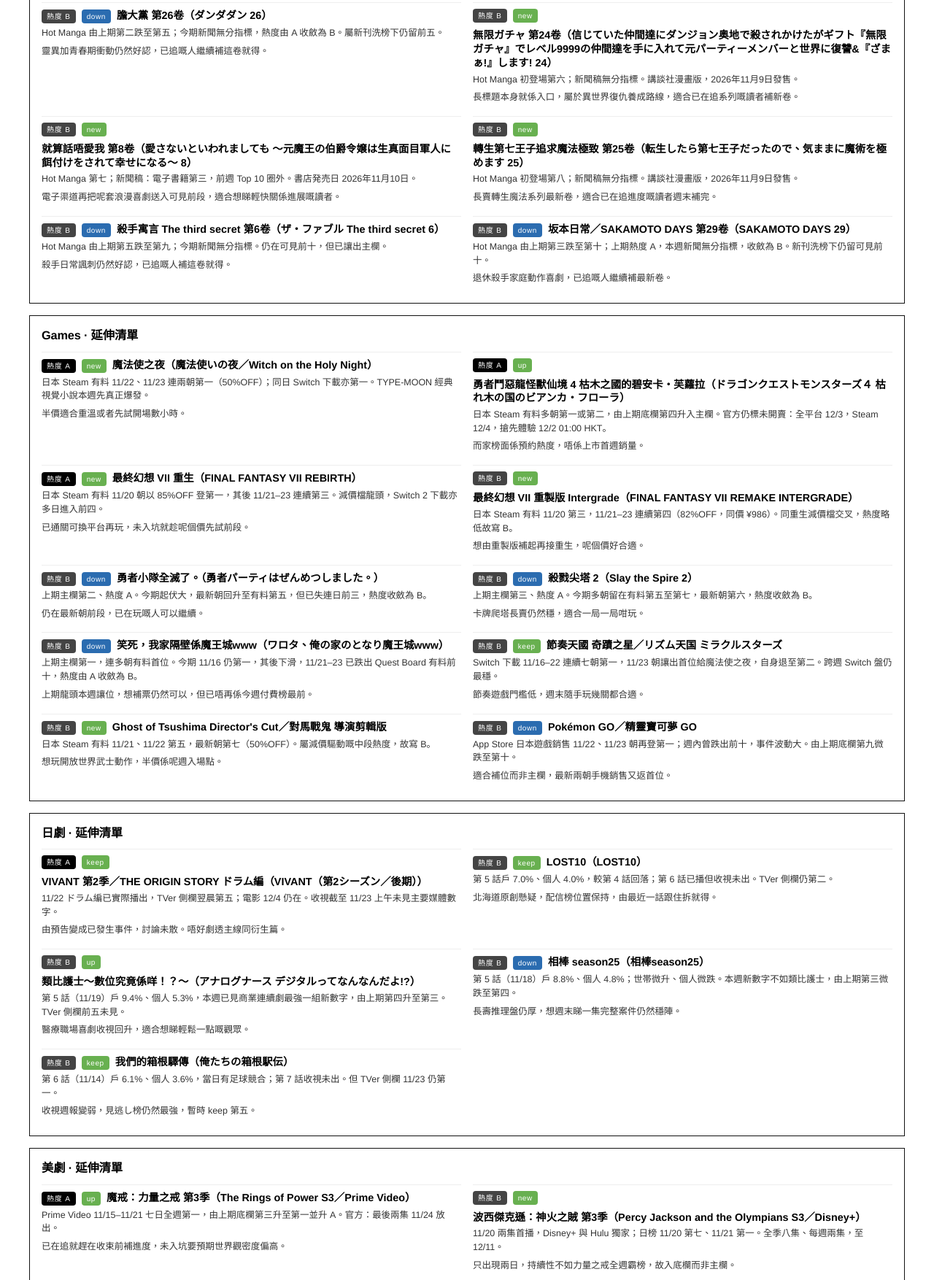
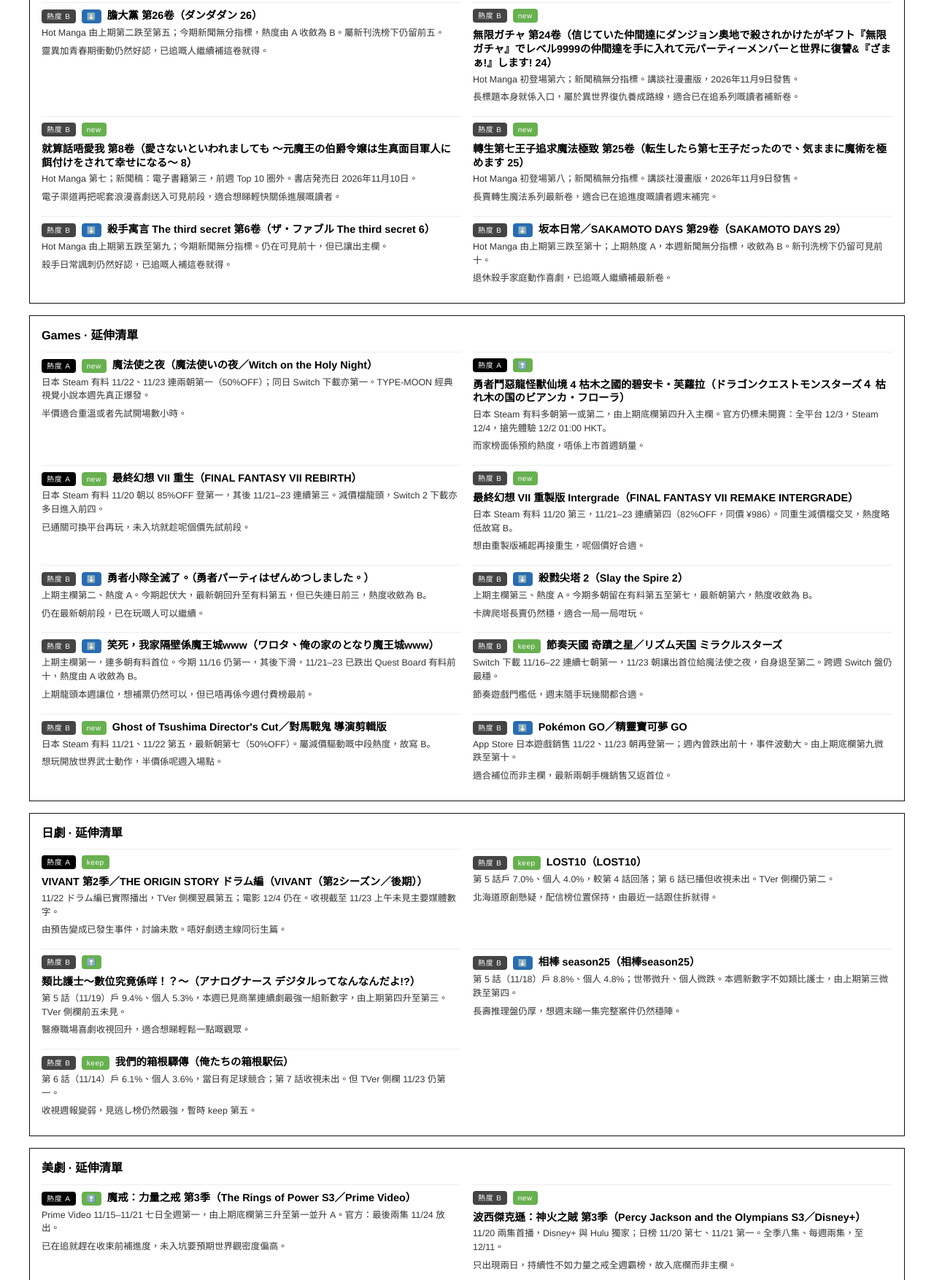
Before and after one commit to axelau/weekly-popcorn, a plain HTML site: page 2026-11-23/index.html in a window 1280 px wide. Shown: the part 9386-11140 px from the top of the page at 73% size. Drawn offline with Linux system fonts and the light colour scheme.

Commit message:
Replace 2026-11-23 delta badge labels with arrows (#7)
Bottom-list up/down words become ⬆️/⬇️. CSS classes and keep/new labels stay the same.

```diff
--- a/2026-11-23/index.html
+++ b/2026-11-23/index.html
@@ -854,7 +854,7 @@
 <li class="bottom-item">
   <div class="bottom-head">
     <span class="heat heat-b">熱度 B</span>
-    <span class="delta delta-down">down</span>
+    <span class="delta delta-down">⬇️</span>
     <span class="bottom-title">膽大黨 第26卷（ダンダダン 26）</span>
   </div>
   <p class="bottom-intro">Hot Manga 由上期第二跌至第五；今期新聞無分指標，熱度由 A 收斂為 B。屬新刊洗榜下仍留前五。</p>
@@ -890,7 +890,7 @@
 <li class="bottom-item">
   <div class="bottom-head">
     <span class="heat heat-b">熱度 B</span>
-    <span class="delta delta-down">down</span>
+    <span class="delta delta-down">⬇️</span>
     <span class="bottom-title">殺手寓言 The third secret 第6卷（ザ・ファブル The third secret 6）</span>
   </div>
   <p class="bottom-intro">Hot Manga 由上期第五跌至第九；今期新聞無分指標。仍在可見前十，但已讓出主欄。</p>
@@ -899,7 +899,7 @@
 <li class="bottom-item">
   <div class="bottom-head">
     <span class="heat heat-b">熱度 B</span>
-    <span class="delta delta-down">down</span>
+    <span class="delta delta-down">⬇️</span>
     <span class="bottom-title">坂本日常／SAKAMOTO DAYS 第29卷（SAKAMOTO DAYS 29）</span>
   </div>
   <p class="bottom-intro">Hot Manga 由上期第三跌至第十；上期熱度 A，本週新聞無分指標，收斂為 B。新刊洗榜下仍留可見前十。</p>
@@ -922,7 +922,7 @@
 <li class="bottom-item">
   <div class="bottom-head">
     <span class="heat heat-a">熱度 A</span>
-    <span class="delta delta-up">up</span>
+    <span class="delta delta-up">⬆️</span>
     <span class="bottom-title">勇者鬥惡龍怪獸仙境 4 枯木之國的碧安卡・芙蘿拉（ドラゴンクエストモンスターズ４ 枯れ木の国のビアンカ・フローラ）</span>
   </div>
   <p class="bottom-intro">日本 Steam 有料多朝第一或第二，由上期底欄第四升入主欄。官方仍標未開賣：全平台 12/3，Steam 12/4，搶先體驗 12/2 01:00 HKT。</p>
@@ -949,7 +949,7 @@
 <li class="bottom-item">
   <div class="bottom-head">
     <span class="heat heat-b">熱度 B</span>
-    <span class="delta delta-down">down</span>
+    <span class="delta delta-down">⬇️</span>
     <span class="bottom-title">勇者小隊全滅了。（勇者パーティはぜんめつしました。）</span>
   </div>
   <p class="bottom-intro">上期主欄第二、熱度 A。今期起伏大，最新朝回升至有料第五，但已失連日前三，熱度收斂為 B。</p>
@@ -958,7 +958,7 @@
 <li class="bottom-item">
   <div class="bottom-head">
     <span class="heat heat-b">熱度 B</span>
-    <span class="delta delta-down">down</span>
+    <span class="delta delta-down">⬇️</span>
     <span class="bottom-title">殺戮尖塔 2（Slay the Spire 2）</span>
   </div>
   <p class="bottom-intro">上期主欄第三、熱度 A。今期多朝留在有料第五至第七，最新朝第六，熱度收斂為 B。</p>
@@ -967,7 +967,7 @@
 <li class="bottom-item">
   <div class="bottom-head">
     <span class="heat heat-b">熱度 B</span>
-    <span class="delta delta-down">down</span>
+    <span class="delta delta-down">⬇️</span>
     <span class="bottom-title">笑死，我家隔壁係魔王城www（ワロタ、俺の家のとなり魔王城www）</span>
   </div>
   <p class="bottom-intro">上期主欄第一，連多朝有料首位。今期 11/16 仍第一，其後下滑，11/21–23 已跌出 Quest Board 有料前十，熱度由 A 收斂為 B。</p>
@@ -994,7 +994,7 @@
 <li class="bottom-item">
   <div class="bottom-head">
     <span class="heat heat-b">熱度 B</span>
-    <span class="delta delta-down">down</span>
+    <span class="delta delta-down">⬇️</span>
     <span class="bottom-title">Pokémon GO／精靈寶可夢 GO</span>
   </div>
   <p class="bottom-intro">App Store 日本遊戲銷售 11/22、11/23 朝再登第一；週內曾跌出前十，事件波動大。由上期底欄第九微跌至第十。</p>
@@ -1026,7 +1026,7 @@
 <li class="bottom-item">
   <div class="bottom-head">
     <span class="heat heat-b">熱度 B</span>
-    <span class="delta delta-up">up</span>
+    <span class="delta delta-up">⬆️</span>
     <span class="bottom-title">類比護士～數位究竟係咩！？～（アナログナース デジタルってなんなんだよ!?）</span>
   </div>
   <p class="bottom-intro">第 5 話（11/19）戶 9.4%、個人 5.3%，本週已見商業連續劇最強一組新數字，由上期第四升至第三。TVer 側欄前五未見。</p>
@@ -1035,7 +1035,7 @@
 <li class="bottom-item">
   <div class="bottom-head">
     <span class="heat heat-b">熱度 B</span>
-    <span class="delta delta-down">down</span>
+    <span class="delta delta-down">⬇️</span>
     <span class="bottom-title">相棒 season25（相棒season25）</span>
   </div>
   <p class="bottom-intro">第 5 話（11/18）戶 8.8%、個人 4.8%；世帯微升、個人微跌。本週新數字不如類比護士，由上期第三微跌至第四。</p>
@@ -1058,7 +1058,7 @@
 <li class="bottom-item">
   <div class="bottom-head">
     <span class="heat heat-a">熱度 A</span>
-    <span class="delta delta-up">up</span>
+    <span class="delta delta-up">⬆️</span>
     <span class="bottom-title">魔戒：力量之戒 第3季（The Rings of Power S3／Prime Video）</span>
   </div>
   <p class="bottom-intro">Prime Video 11/15–11/21 七日全週第一，由上期底欄第三升至第一並升 A。官方：最後兩集 11/24 放出。</p>
@@ -1076,7 +1076,7 @@
 <li class="bottom-item">
   <div class="bottom-head">
     <span class="heat heat-b">熱度 B</span>
-    <span class="delta delta-down">down</span>
+    <span class="delta delta-down">⬇️</span>
     <span class="bottom-title">VisionQuest（漫威／Disney+）</span>
   </div>
   <p class="bottom-intro">大結局後再佔兩日 Disney+ 第一，其後下滑，11/21 已至第六；仍全週在榜。由上期第一、熱度 A 降為 B。</p>
@@ -1085,7 +1085,7 @@
 <li class="bottom-item">
   <div class="bottom-head">
     <span class="heat heat-b">熱度 B</span>
-    <span class="delta delta-down">down</span>
+    <span class="delta delta-down">⬇️</span>
     <span class="bottom-title">鍍金年代 第4季（The Gilded Age S4／HBO Max）</span>
   </div>
   <p class="bottom-intro">HBO Max 本週四日第一、其餘三日第二，全週前二；第一日數由上期六日減至四日。熱度維持 B，底欄名次由第二退至第四。</p>
```
